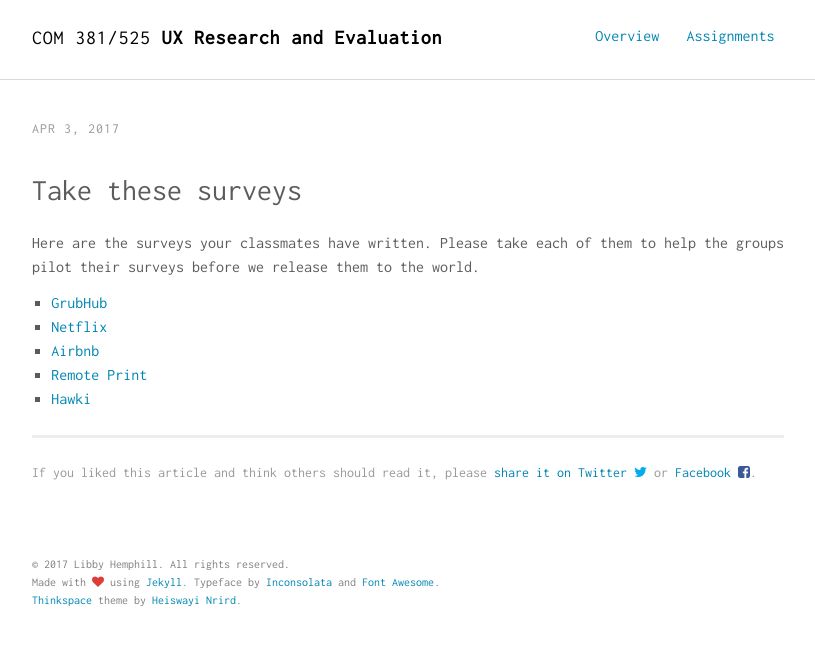
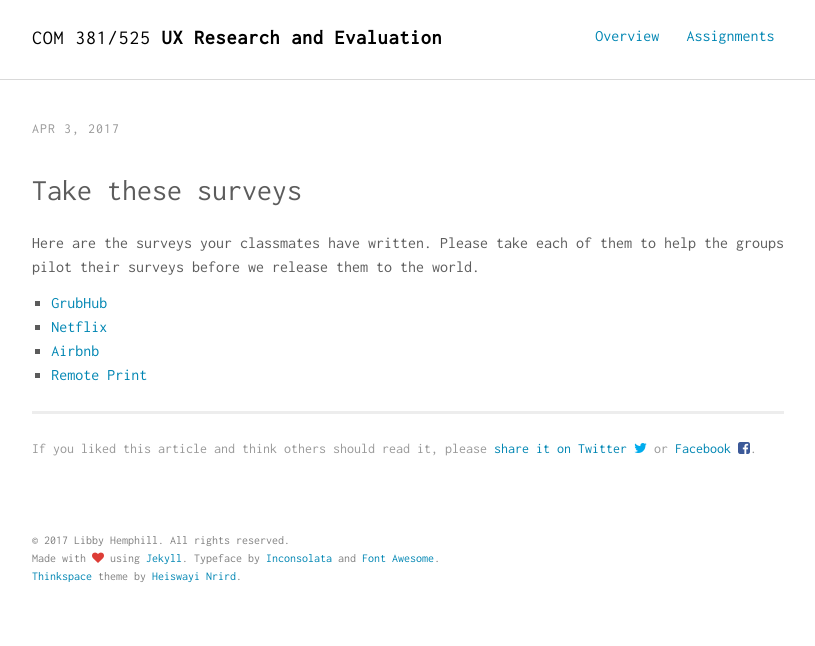
Before and after one commit to libbyh/com525spring2017, a Jekyll site: the page built from _posts/2017-04-03-take-these-surveys.md, in a window 1280 px wide. Shown: the top 646 px of the page, without its empty margins (232-1047 px from the left). Built offline with Jekyll 4.4.1, drawn with Linux system fonts in a browser that asks for light colours.

Commit message:
Update 2017-04-03-take-these-surveys.md

```diff
--- a/_posts/2017-04-03-take-these-surveys.md
+++ b/_posts/2017-04-03-take-these-surveys.md
@@ -11,4 +11,3 @@ Here are the surveys your classmates have written. Please take each of them to h
 * [Netflix](https://qtrial2015q4az1.az1.qualtrics.com/jfe/form/SV_4J9zAWldCk5bakd)
 * [Airbnb](https://docs.google.com/a/hawk.iit.edu/forms/d/e/1FAIpQLSen4EcSfvx44nOrkSFg7EFHLdIiiijM7arnofBVUlQkQ-8tMA/viewform?c=0&w=1&usp=mail_form_link)
 * [Remote Print](https://iitpsychology.az1.qualtrics.com/jfe/form/SV_eETjYFINIJrnLNj)
-* [Hawki](https://qtrial2017q2az1.az1.qualtrics.com/jfe/form/SV_djoLqlFx2Q0Ej89)
```
